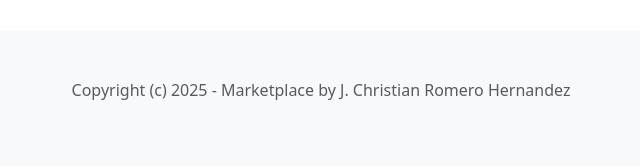
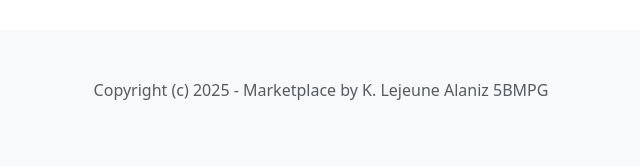
Before and after one commit to LejeuneKat/CAWLejeune5BMPG, a Django app: page / in a window 1280 px wide. Shown: the part 801-967 px from the top of the page, without its empty margins (319-959 px from the left). Run offline with Django 5.2, Linux system fonts and the light colour scheme; data comes from the database, SQL or seed files in the repository.

Commit message:
Agregue mi nombre en las distintas paginas del servidor

```diff
--- a/store/templates/store/base.html
+++ b/store/templates/store/base.html
@@ -17,7 +17,7 @@
     </section>
 
     <footer class="py-5 text-center text-body-secondary bg-body-tertiary">
-        <p>Copyright (c) 2025 - Marketplace by J. Christian Romero Hernandez</p>
+        <p>Copyright (c) 2025 - Marketplace by K. Lejeune Alaniz 5BMPG</p>
     </footer>
 </body>
 </html>
```
